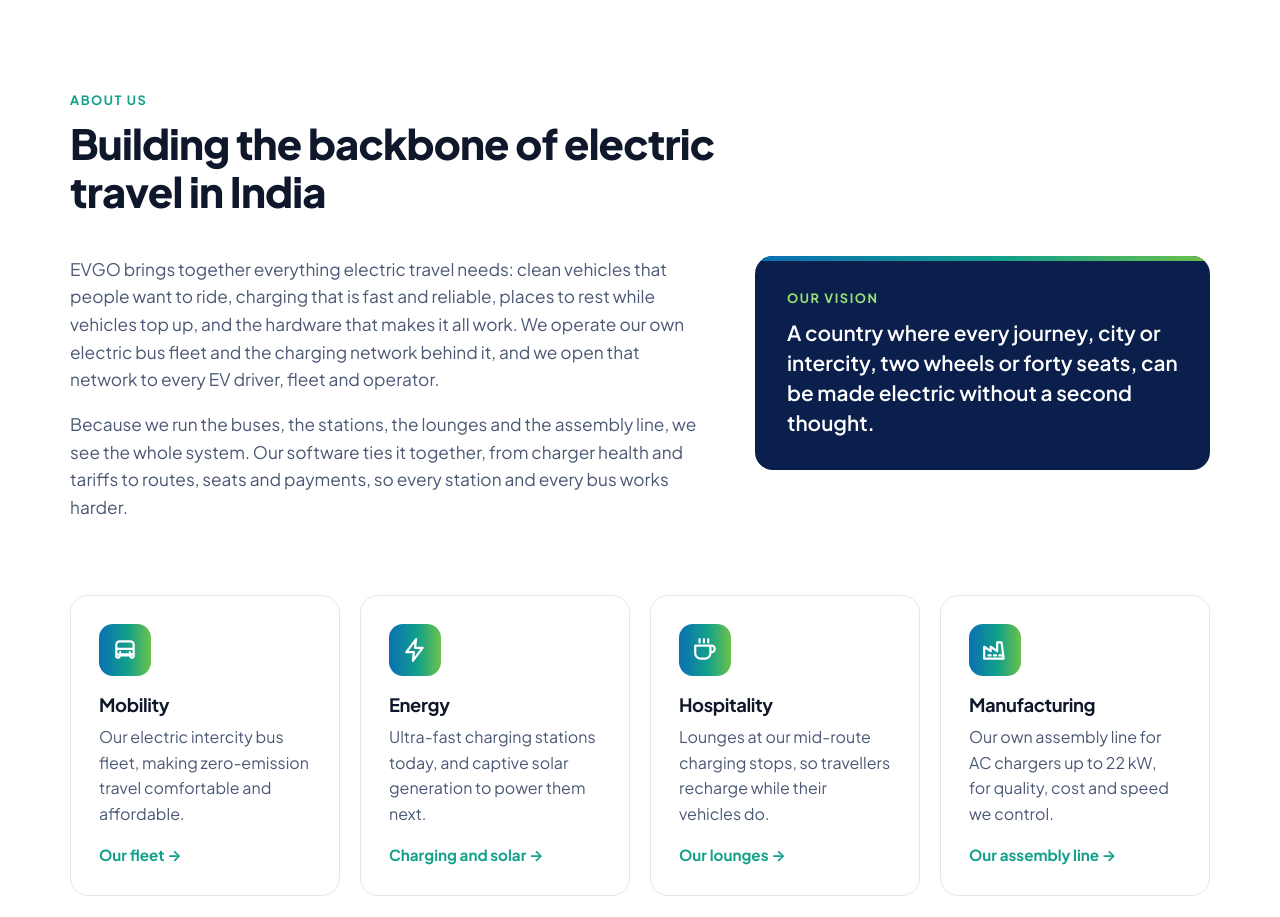
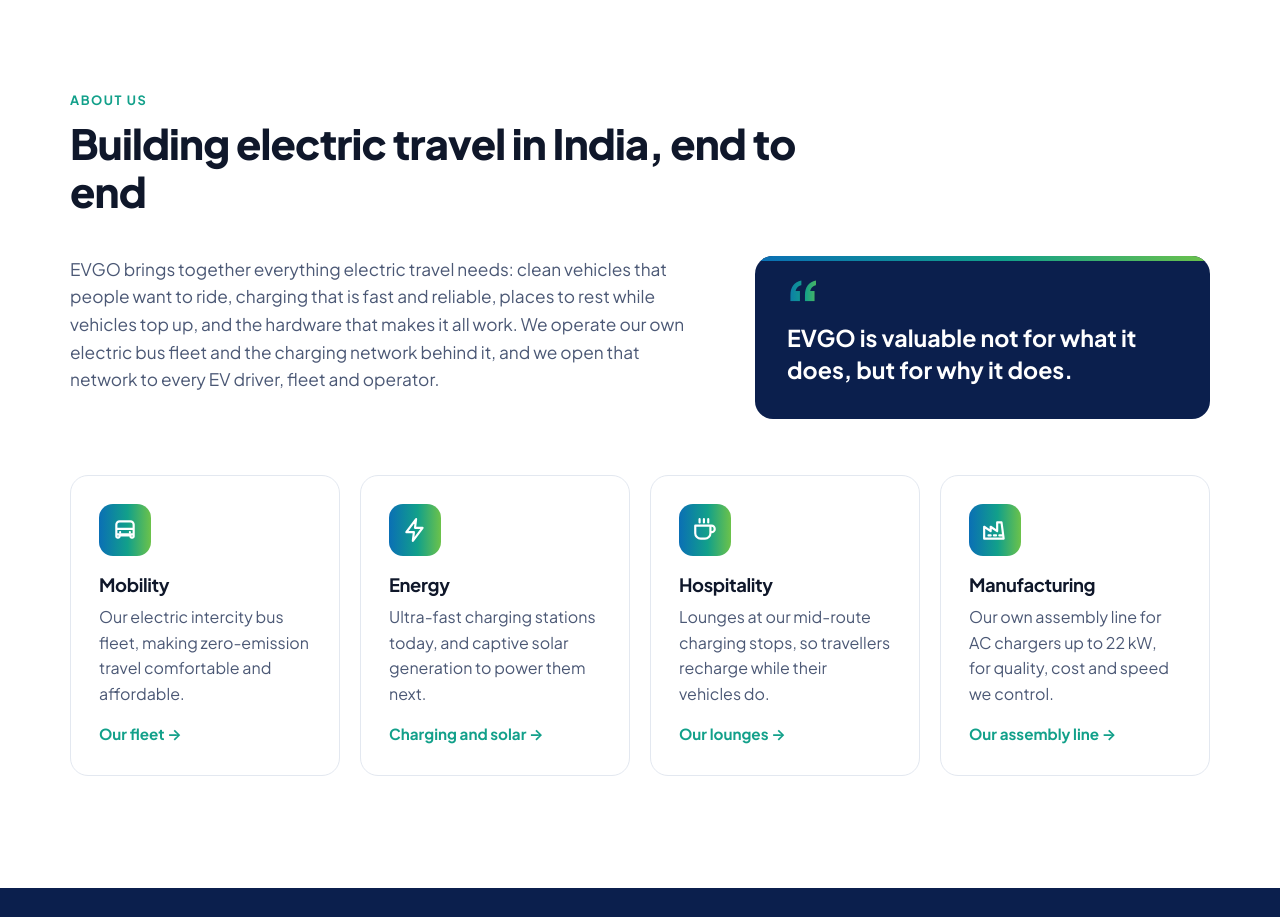
Before and after one commit to circarukch/www.evgo.earth, a plain HTML site: page index.html in a window 1280 px wide. Shown: the part 940-1857 px from the top of the page. Drawn offline with Linux system fonts and the light colour scheme.

Commit message:
About: end-to-end headline, EVGO tagline in place of vision, trim copy
Co-Authored-By: Claude Opus 5.5 <noreply@anthropic.com>
Claude-Session: https://claude.ai/code/session_01UjY5kpJa3rCeHps4EoAJt3

```diff
--- a/index.html
+++ b/index.html
@@ -19,7 +19,7 @@
   <link rel="preconnect" href="https://fonts.gstatic.com" crossorigin>
   <link href="https://fonts.googleapis.com/css2?family=Plus+Jakarta+Sans:wght@400;500;600;700;800&display=swap" rel="stylesheet">
   <link rel="preload" as="image" href="assets/evgo-ebus.webp" type="image/webp">
-  <link rel="stylesheet" href="styles.css?v=20261127e">
+  <link rel="stylesheet" href="styles.css?v=20261127f">
 </head>
 <body>
   <span id="page-top" class="page-top" aria-hidden="true"></span>
@@ -87,16 +87,14 @@
       <div class="wrap">
         <div class="section-head">
           <p class="eyebrow">About us</p>
-          <h2>Building the backbone of electric travel in India</h2>
+          <h2>Building electric travel in India, end to end</h2>
         </div>
         <div class="about-grid">
           <div class="about-copy">
             <p>EVGO brings together everything electric travel needs: clean vehicles that people want to ride, charging that is fast and reliable, places to rest while vehicles top up, and the hardware that makes it all work. We operate our own electric bus fleet and the charging network behind it, and we open that network to every EV driver, fleet and operator.</p>
-            <p>Because we run the buses, the stations, the lounges and the assembly line, we see the whole system. Our software ties it together, from charger health and tariffs to routes, seats and payments, so every station and every bus works harder.</p>
           </div>
           <aside class="vision-card">
-            <p class="eyebrow">Our vision</p>
-            <p class="vision">A country where every journey, city or intercity, two wheels or forty seats, can be made electric without a second thought.</p>
+            <p class="vision">EVGO is valuable not for what it does, but for why it does.</p>
           </aside>
         </div>
         <div class="pillars verticals" id="verticals">
--- a/styles.css
+++ b/styles.css
@@ -155,7 +155,8 @@ p { margin: 0 0 1em; }
 }
 .vision-card::before { content: ""; position: absolute; left: 0; top: 0; right: 0; height: 5px; background: var(--grad); }
 .vision-card .eyebrow { color: #9be27a; }
-.vision { font-size: 1.3rem; font-weight: 600; line-height: 1.45; margin: 0; }
+.vision { font-size: 1.45rem; font-weight: 700; line-height: 1.4; margin: 0; position: relative; padding-top: 34px; }
+.vision::before { content: "\201C"; position: absolute; top: -18px; left: -4px; font-size: 4.5rem; line-height: 1; background: var(--grad); -webkit-background-clip: text; background-clip: text; color: transparent; }
 .pillars { display: grid; grid-template-columns: repeat(4, 1fr); gap: 20px; margin-top: 56px; }
 a.pillar { text-decoration: none; color: inherit; display: flex; flex-direction: column; transition: border-color 0.15s, box-shadow 0.15s, transform 0.15s; }
 a.pillar:hover { border-color: var(--teal); box-shadow: var(--shadow); transform: translateY(-2px); }
```
